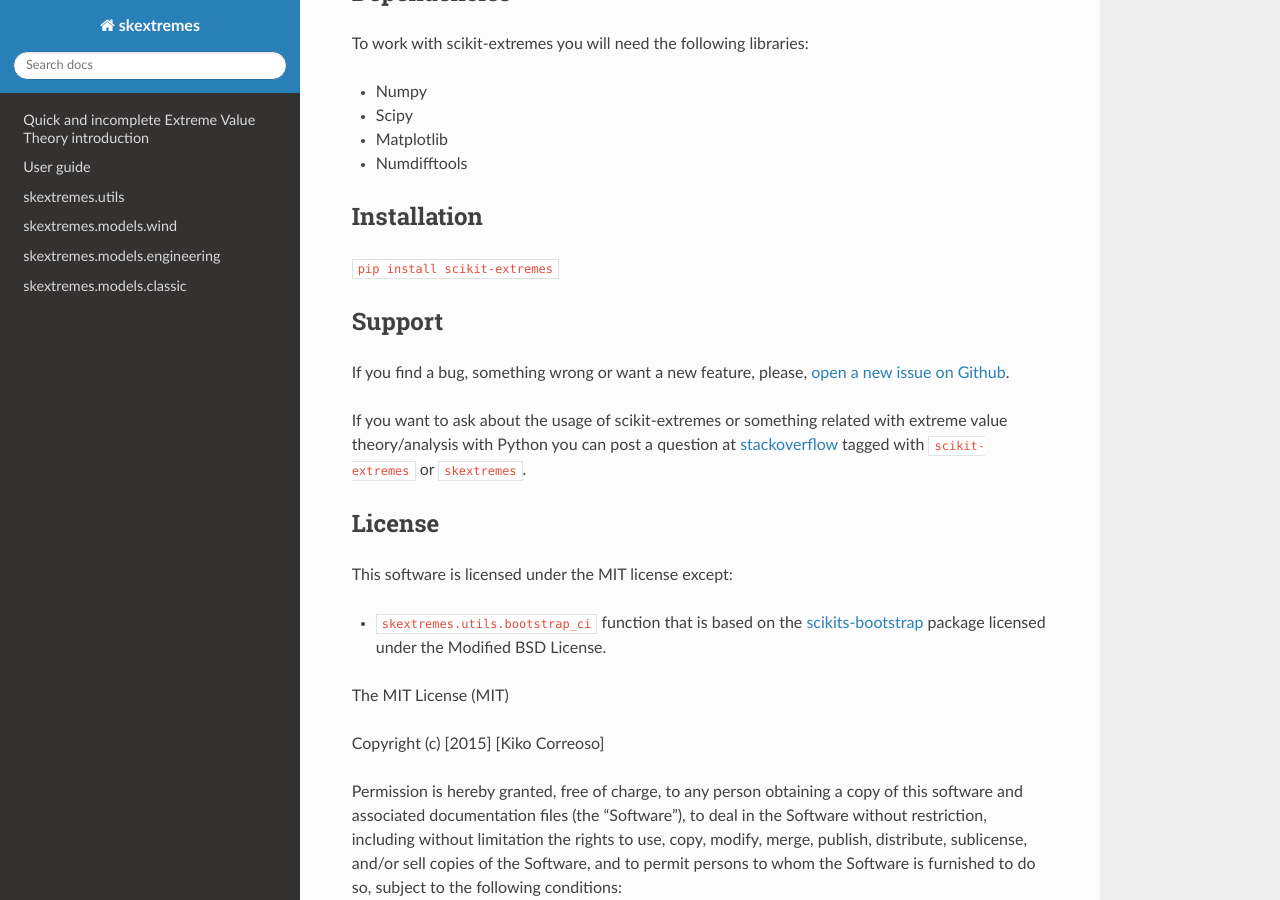
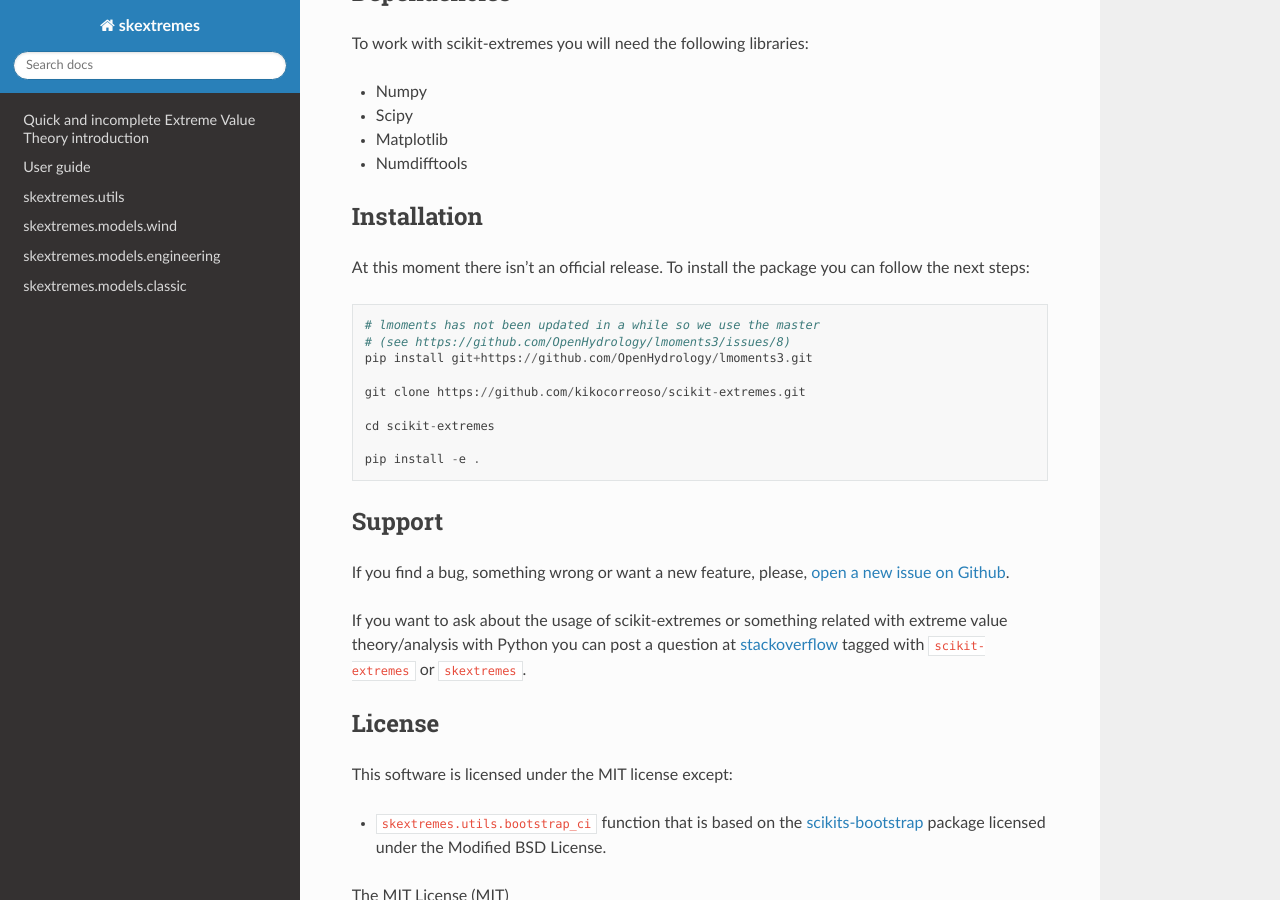
Before and after one commit to kikocorreoso/scikit-extremes, a Sphinx documentation site: the page built from docs/source/index.rst, in a window 1280 px wide and 900 px high, scrolled down 352 px. Built offline with Sphinx 7.4.7 and the Read the Docs theme 2.0.0, drawn with Linux system fonts in a browser that asks for light colours.

Commit message:
update installation instructions

```diff
--- a/docs/source/index.rst
+++ b/docs/source/index.rst
@@ -22,7 +22,20 @@ To work with scikit-extremes you will need the following libraries:
 Installation
 ------------
 
-``pip install scikit-extremes``
+At this moment there isn't an official release. To install the package you can
+follow the next steps:
+
+.. parsed-literal::
+
+    # lmoments has not been updated in a while so we use the master
+    # (see https://github.com/OpenHydrology/lmoments3/issues/8)
+    pip install git+https://github.com/OpenHydrology/lmoments3.git
+
+    git clone https://github.com/kikocorreoso/scikit-extremes.git
+
+    cd scikit-extremes
+
+    pip install -e .
 
 Support
 -------
```
Also changed, not shown: README.md (+12 -4 lines).
